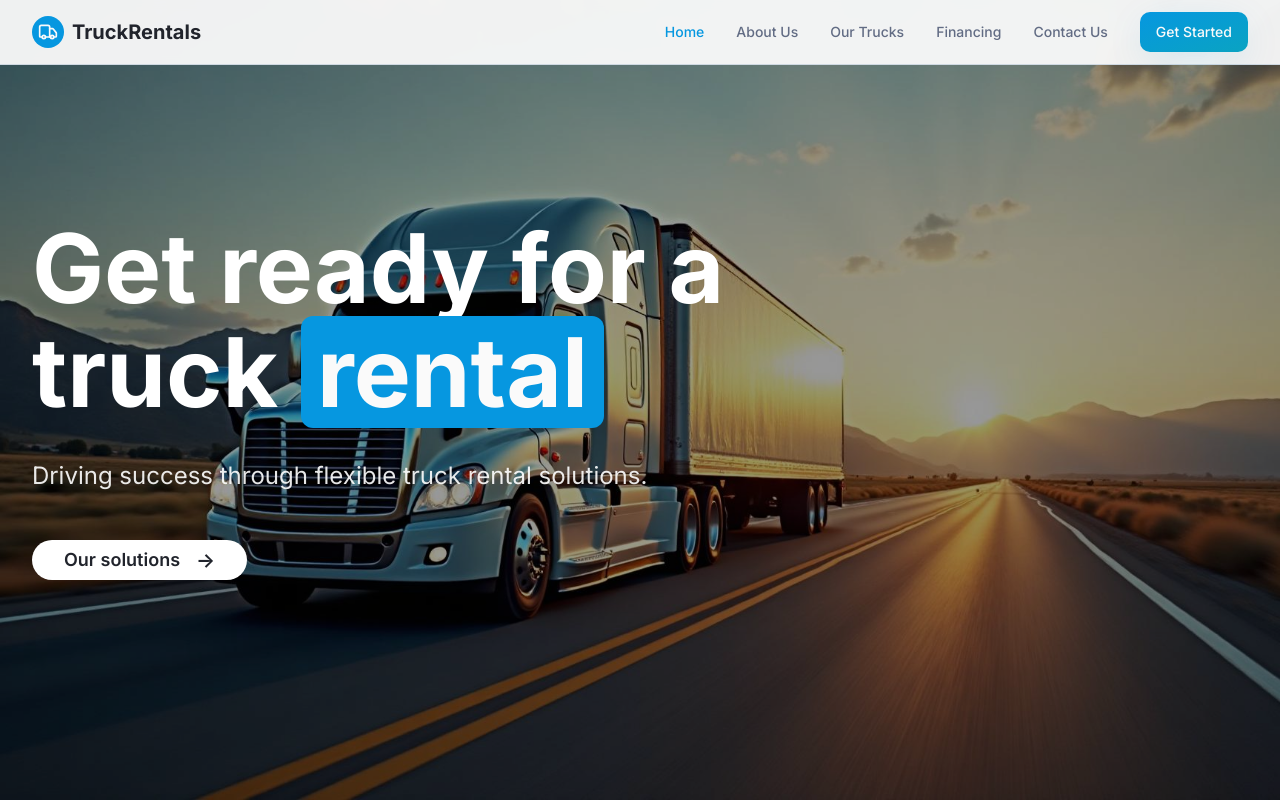
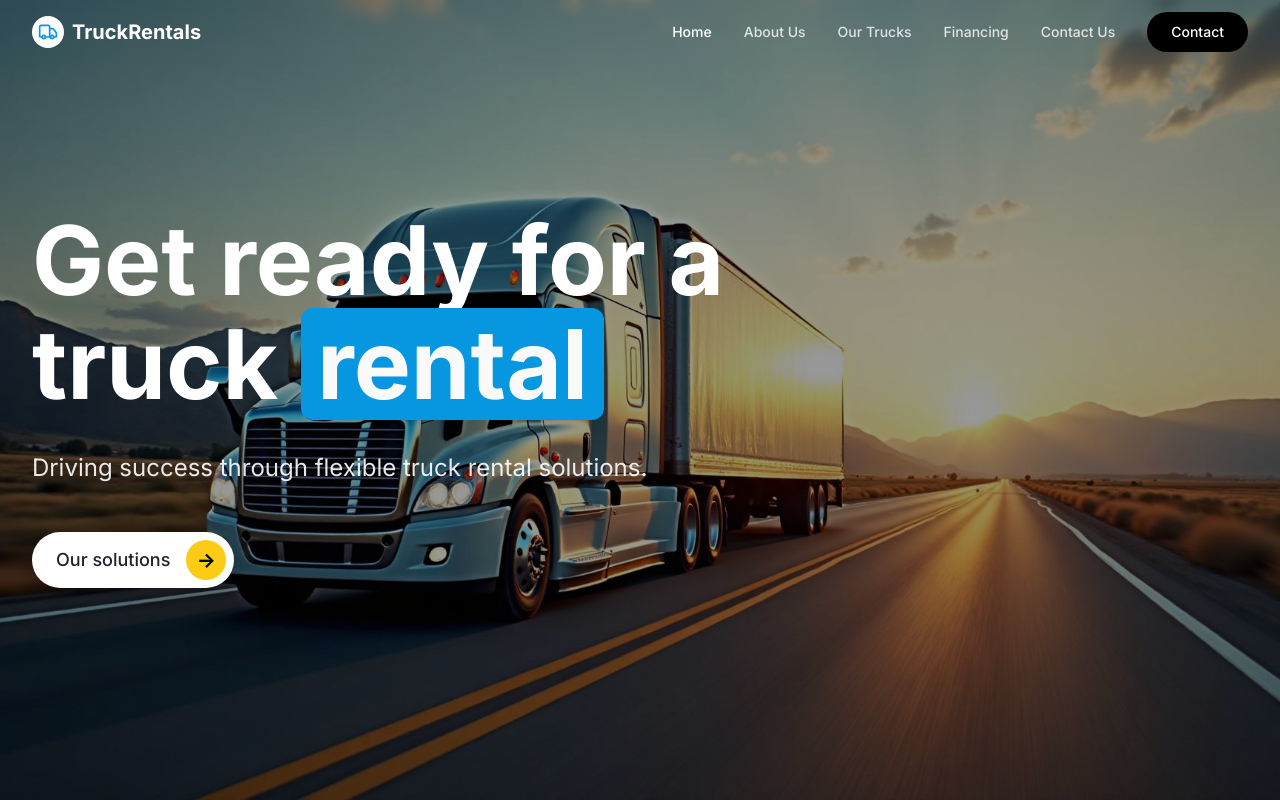
Before and after one commit to Unendingmould/driveon-rentals, a React (Vite) app: page / in a window 1280 px wide. Shown: the top 800 px of the page. Built offline with nearby package versions, Linux system fonts and the light colour scheme.

Commit message:
Design hero CTA and transparent navbar

```diff
--- a/src/components/HeroSection.tsx
+++ b/src/components/HeroSection.tsx
@@ -34,13 +34,12 @@ export default function HeroSection() {
           </p>
 
           <div className="flex items-center gap-4">
-            <Button
-              onClick={scrollToTrucks}
-              className="bg-white text-foreground hover:bg-white/90 px-8 py-4 rounded-full font-semibold text-lg transition-all duration-300 hover:scale-105"
-            >
-              Our solutions
-              <span className="ml-2 text-xl">→</span>
-            </Button>
+            <div className="bg-white rounded-full flex items-center pr-2 pl-6 py-2 shadow-lg hover:shadow-xl transition-all duration-300 hover:scale-105 cursor-pointer group" onClick={scrollToTrucks}>
+              <span className="text-foreground font-medium text-lg mr-4">Our solutions</span>
+              <div className="w-10 h-10 bg-yellow-400 rounded-full flex items-center justify-center group-hover:bg-yellow-500 transition-colors duration-300">
+                <span className="text-xl font-bold text-black">→</span>
+              </div>
+            </div>
           </div>
         </div>
       </div>
--- a/src/components/Navigation.tsx
+++ b/src/components/Navigation.tsx
@@ -21,15 +21,15 @@ export default function Navigation() {
   };
 
   return (
-    <nav className="fixed top-0 left-0 right-0 z-50 bg-background/95 backdrop-blur-sm border-b border-border">
+    <nav className="fixed top-0 left-0 right-0 z-50 bg-transparent backdrop-blur-sm">
       <div className="max-w-7xl mx-auto px-4 sm:px-6 lg:px-8">
         <div className="flex items-center justify-between h-16">
           {/* Logo */}
           <Link to="/" className="flex items-center gap-2">
-            <div className="w-8 h-8 bg-primary rounded-full flex items-center justify-center">
-              <Truck className="w-5 h-5 text-primary-foreground" />
+            <div className="w-8 h-8 bg-white rounded-full flex items-center justify-center">
+              <Truck className="w-5 h-5 text-primary" />
             </div>
-            <span className="text-xl font-bold text-foreground">TruckRentals</span>
+            <span className="text-xl font-bold text-white">TruckRentals</span>
           </Link>
 
           {/* Desktop Navigation */}
@@ -38,17 +38,17 @@ export default function Navigation() {
               <Link
                 key={link.href}
                 to={link.href}
-                className={`text-sm font-medium transition-colors hover:text-primary ${
+                className={`text-sm font-medium transition-colors hover:text-white ${
                   isActive(link.href)
-                    ? "text-primary"
-                    : "text-muted-foreground"
+                    ? "text-white"
+                    : "text-white/80"
                 }`}
               >
                 {link.label}
               </Link>
             ))}
-            <Button className="btn-cta">
-              Get Started
+            <Button className="bg-black text-white hover:bg-black/90 px-6 py-2 rounded-full font-medium">
+              Contact
             </Button>
           </div>
 
```
